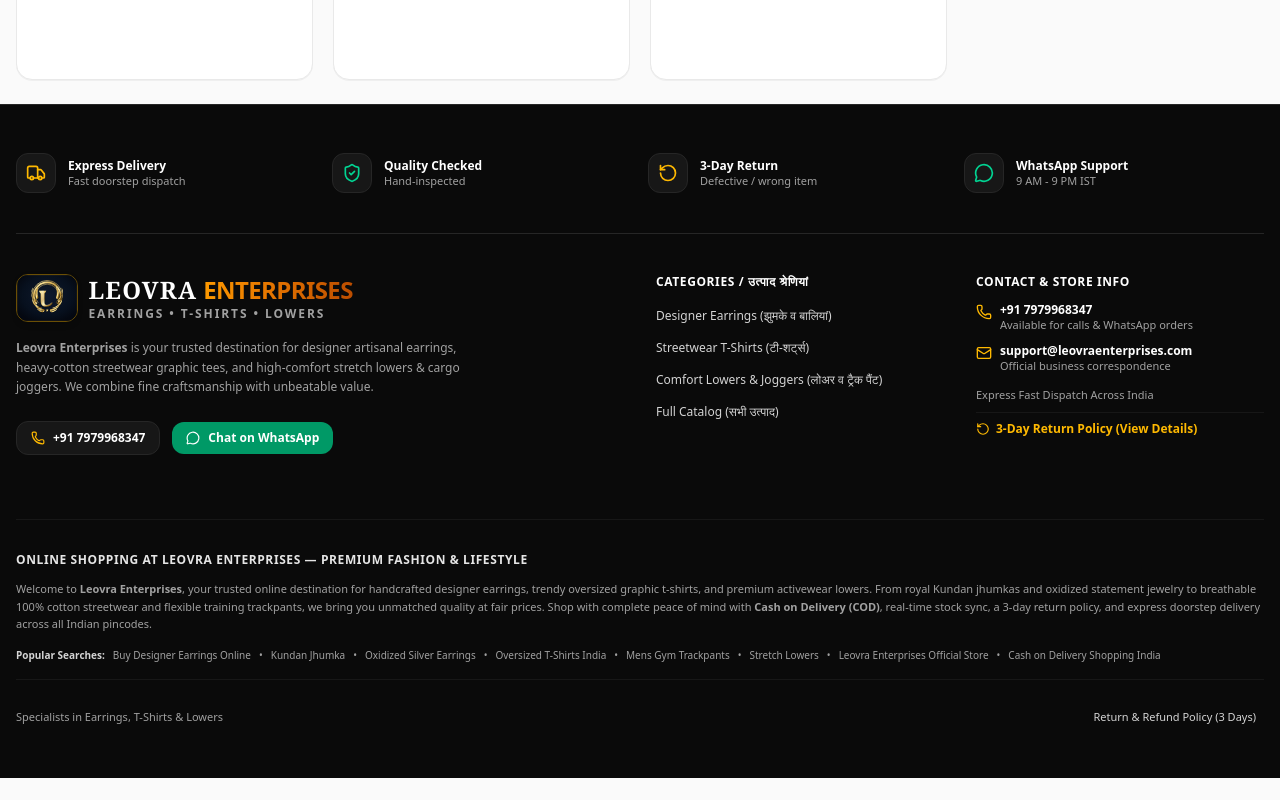
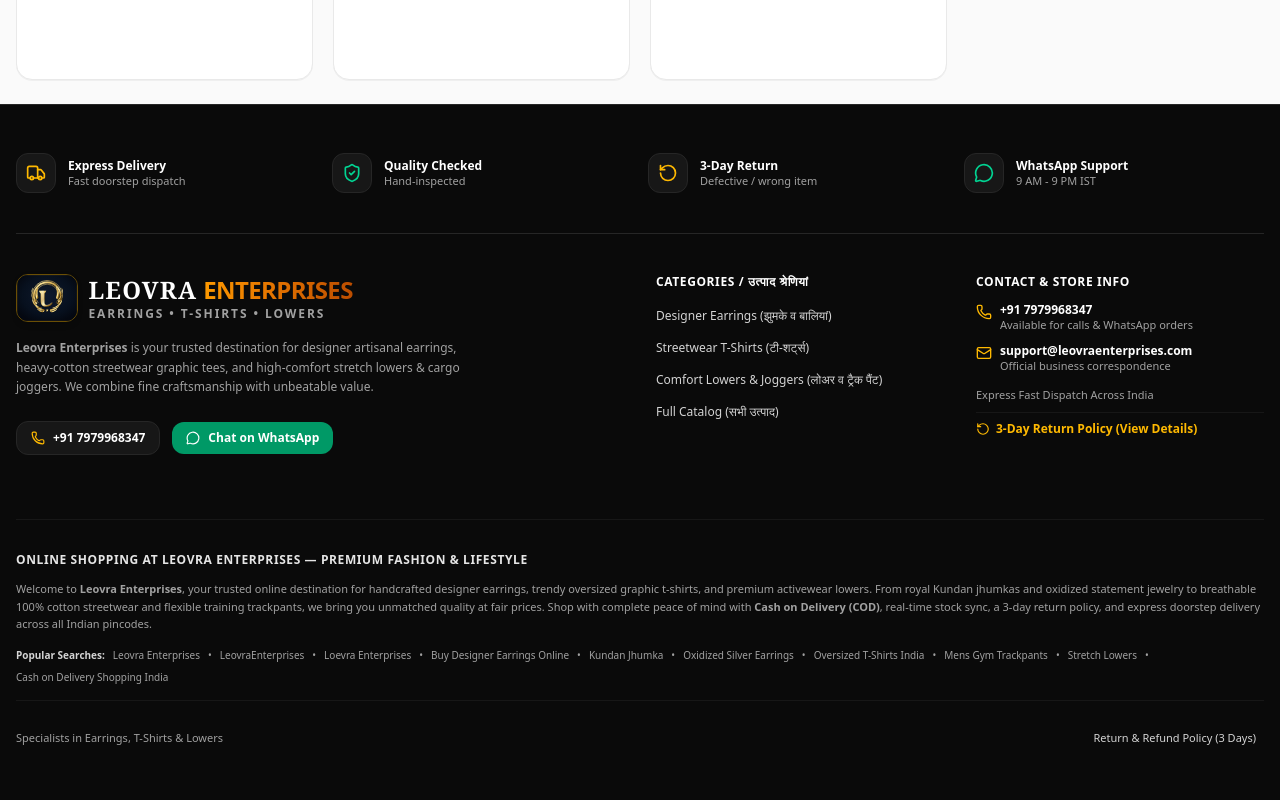
Before and after one commit to its-sartaj/Leovra, a React (Vite) app: page / in a window 1280 px wide. Shown: the part 2959-3759 px from the top of the page. Before the commit the page ends 3737 px from the top, so only its background shows below. Built offline with nearby package versions, Linux system fonts and the light colour scheme; no server answers.

Commit message:
seo: add LeovraEnterprises and alternate spellings to meta tags, schema markup, and popular searches

```diff
--- a/index.html
+++ b/index.html
@@ -24,8 +24,8 @@
     <!-- Primary Search Engine Meta Tags -->
     <title>Leovra Enterprises | Buy Designer Earrings, Trendy T-Shirts & Mens Lowers Online India</title>
     <meta name="title" content="Leovra Enterprises | Buy Designer Earrings, Trendy T-Shirts & Mens Lowers Online India" />
-    <meta name="description" content="Shop handcrafted Kundan & oxidized earrings, oversized graphic t-shirts, and premium gym trackpants at Leovra Enterprises. Cash on Delivery (COD), 3-day return policy & express doorstep delivery across India." />
-    <meta name="keywords" content="Leovra, Leovra Enterprises, buy earrings online, designer earrings, kundan jhumka, oxidized earrings, oversized t-shirts india, graphic tees, gym trackpants, mens lowers, streetwear india, cash on delivery online shopping" />
+    <meta name="description" content="Shop handcrafted Kundan & oxidized earrings, oversized graphic t-shirts, and premium gym trackpants at Leovra Enterprises (LeovraEnterprises). Cash on Delivery (COD), 3-day return policy & express doorstep delivery across India." />
+    <meta name="keywords" content="Leovra, Leovra Enterprises, LeovraEnterprises, Loevra, Loevra Enterprises, LoevraEnterprises, buy earrings online, designer earrings, kundan jhumka, oxidized earrings, oversized t-shirts india, graphic tees, gym trackpants, mens lowers, streetwear india, cash on delivery online shopping" />
     <meta name="author" content="Leovra Enterprises" />
 
     <!-- Search Engine Crawling Directives -->
@@ -62,6 +62,7 @@
           "@type": "ClothingStore",
           "@id": "https://its-sartaj.github.io/Leovra/#organization",
           "name": "Leovra Enterprises",
+          "alternateName": ["LeovraEnterprises", "Loevra Enterprises", "LoevraEnterprises", "Leovra", "Loevra"],
           "url": "https://its-sartaj.github.io/Leovra/",
           "logo": "https://its-sartaj.github.io/Leovra/brand-logo.svg",
           "description": "Exclusive collection of designer artisanal earrings, trendy oversized t-shirts, and premium gym trackpants with live real-time stock.",
@@ -100,6 +101,7 @@
           "@id": "https://its-sartaj.github.io/Leovra/#website",
           "url": "https://its-sartaj.github.io/Leovra/",
           "name": "Leovra Enterprises",
+          "alternateName": ["LeovraEnterprises", "Loevra Enterprises", "LoevraEnterprises", "Leovra", "Loevra"],
           "publisher": {
             "@id": "https://its-sartaj.github.io/Leovra/#organization"
           },
--- a/src/components/Footer.tsx
+++ b/src/components/Footer.tsx
@@ -182,13 +182,15 @@
           </p>
           <div className="flex flex-wrap gap-2 pt-1 text-[10px] text-neutral-400">
             <span className="text-neutral-300 font-semibold">Popular Searches:</span>
+            <span>Leovra Enterprises</span> •
+            <span>LeovraEnterprises</span> •
+            <span>Loevra Enterprises</span> •
             <span>Buy Designer Earrings Online</span> •
             <span>Kundan Jhumka</span> •
             <span>Oxidized Silver Earrings</span> •
             <span>Oversized T-Shirts India</span> •
             <span>Mens Gym Trackpants</span> •
             <span>Stretch Lowers</span> •
-            <span>Leovra Enterprises Official Store</span> •
             <span>Cash on Delivery Shopping India</span>
           </div>
         </div>
```
